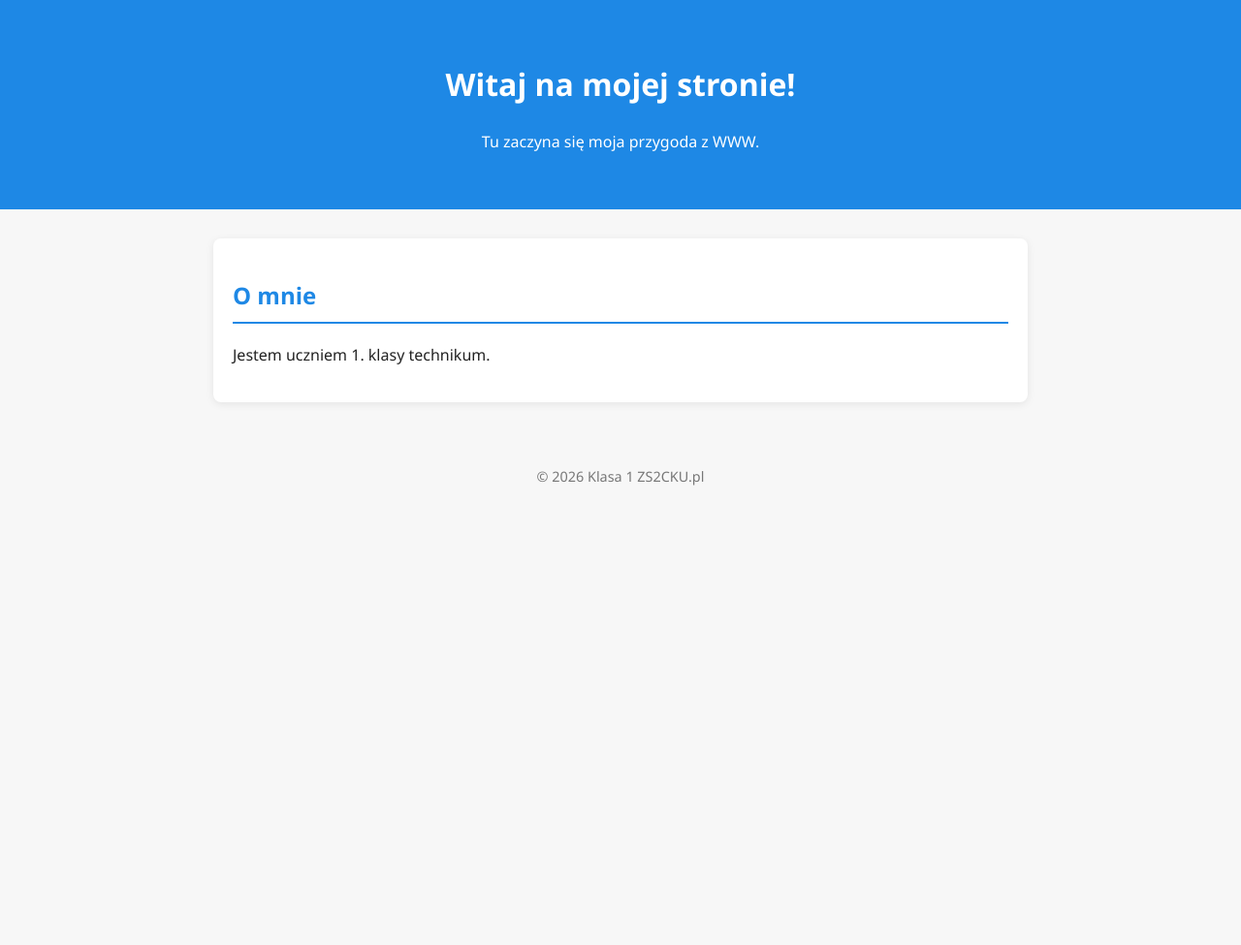
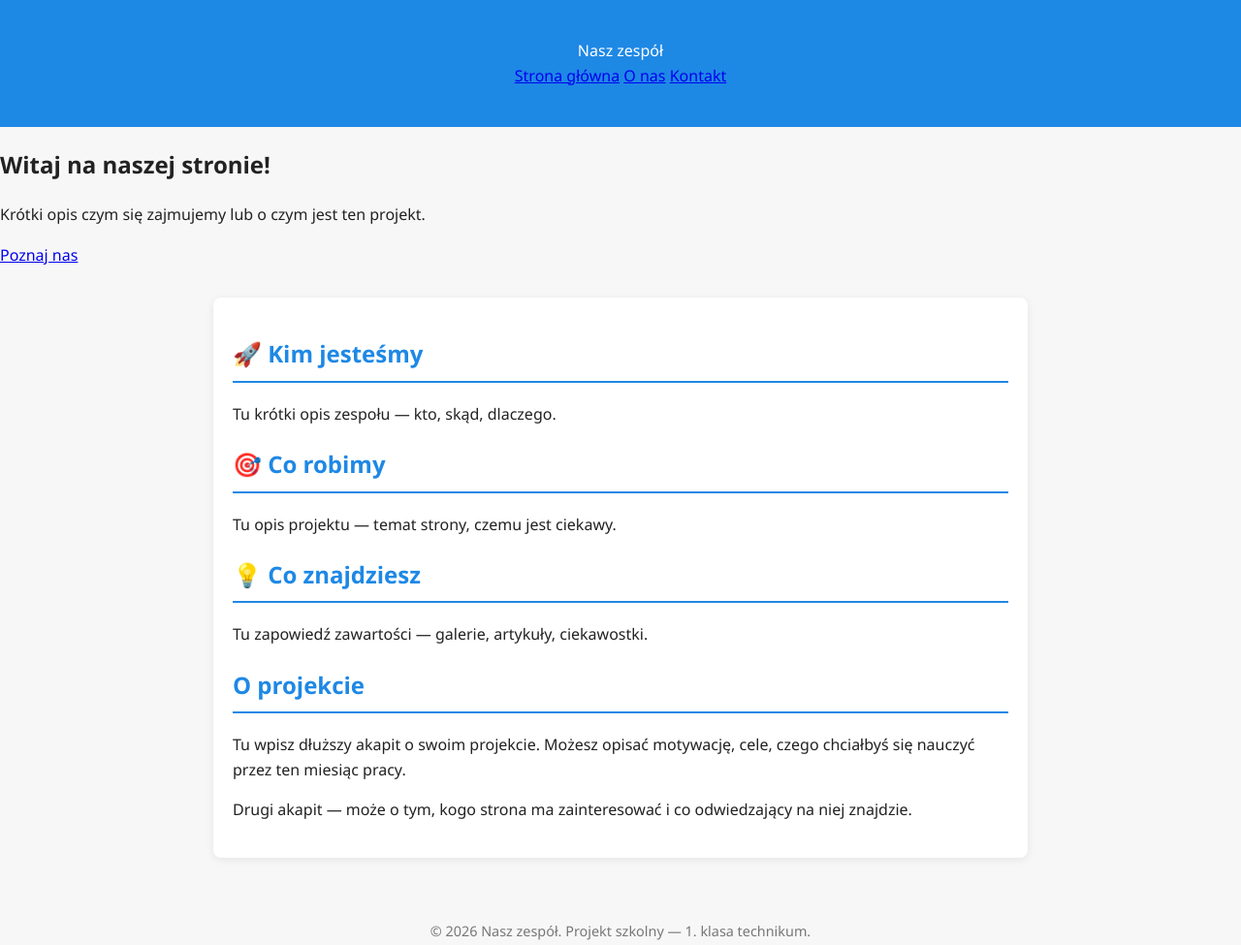
Before and after one commit to rafles2026/klasa1-www, a plain HTML site: page index.html in a window 1280 px wide. Shown: the whole page at 97% size. Before the commit the page ends 800 px from the top, so only its background shows below. Drawn offline with Linux system fonts and the light colour scheme.

Commit message:
Update index.html

```diff
--- a/index.html
+++ b/index.html
@@ -3,26 +3,59 @@
 <head>
   <meta charset="UTF-8">
   <meta name="viewport" content="width=device-width, initial-scale=1.0">
-  <title>Moja strona</title>
+  <title>Nasz zespół — strona główna</title>
   <link rel="stylesheet" href="style.css">
 </head>
 <body>
 
-  <header>
-    <h1>Witaj na mojej stronie!</h1>
-    <p>Tu zaczyna się moja przygoda z WWW.</p>
+  <header class="topbar">
+    <div class="logo">Nasz zespół</div>
+    <nav>
+      <a href="index.html" class="active">Strona główna</a>
+      <a href="o-nas.html">O nas</a>
+      <a href="kontakt.html">Kontakt</a>
+    </nav>
   </header>
 
-  <main>
-    <section>
-      <h2>O mnie</h2>
-      <p>Jestem uczniem 1. klasy technikum.</p>
+  <section class="hero">
+    <h1>Witaj na naszej stronie!</h1>
+    <p>Krótki opis czym się zajmujemy lub o czym jest ten projekt.</p>
+    <a href="o-nas.html" class="btn">Poznaj nas</a>
+  </section>
+
+  <main class="container">
+
+    <section class="card-grid">
+      <article class="card">
+        <h2>🚀 Kim jesteśmy</h2>
+        <p>Tu krótki opis zespołu — kto, skąd, dlaczego.</p>
+      </article>
+      <article class="card">
+        <h2>🎯 Co robimy</h2>
+        <p>Tu opis projektu — temat strony, czemu jest ciekawy.</p>
+      </article>
+      <article class="card">
+        <h2>💡 Co znajdziesz</h2>
+        <p>Tu zapowiedź zawartości — galerie, artykuły, ciekawostki.</p>
+      </article>
     </section>
+
+    <section class="content">
+      <h2>O projekcie</h2>
+      <p>
+        Tu wpisz dłuższy akapit o swoim projekcie. Możesz opisać motywację,
+        cele, czego chciałbyś się nauczyć przez ten miesiąc pracy.
+      </p>
+      <p>
+        Drugi akapit — może o tym, kogo strona ma zainteresować i co
+        odwiedzający na niej znajdzie.
+      </p>
+    </section>
+
   </main>
 
-  <footer>
-    <p>&copy; 2026 Klasa 1 ZS2CKU.pl</p>
+  <footer class="footer">
+    <p>&copy; 2026 Nasz zespół. Projekt szkolny — 1. klasa technikum.</p>
   </footer>
 
 </body>
-</html>
```
